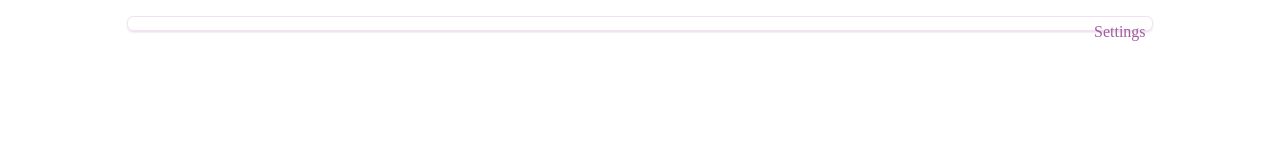
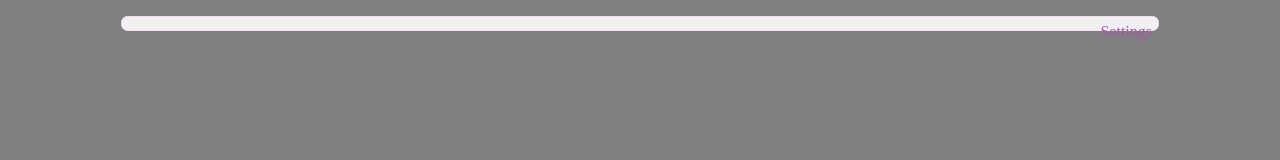
Before and after one commit to hoppang/purpleeye, a website with bundled scripts: page view/index.html in a window 1280 px wide. Built offline with nearby package versions, Linux system fonts and the light colour scheme.

Commit message:
#39 공통 css 추가

```diff
--- a/css/browser.css
+++ b/css/browser.css
@@ -11,6 +11,7 @@
     border-radius: 0.4em;
     padding: 0.4em;
     box-shadow: 0 0.1em 0.1em #a15c9f30;
+    background-color: #f0f0f0;
 }
 
 div#itemlist_content {
--- /dev/null
+++ b/css/common.css
@@ -0,0 +1,7 @@
+html, body {
+    width: 100%;
+    height: 100%;
+    margin: 0;
+    padding: 0;
+    background-color: #808080;
+}
--- a/css/settings.css
+++ b/css/settings.css
@@ -1,7 +1,3 @@
-body {
-    background-color: #808080;
-}
-
 #form_settings {
     background-color: #f5f5f5;
     padding: 0.8em;
--- a/css/viewer.css
+++ b/css/viewer.css
@@ -1,10 +1,3 @@
-html, body {
-    width: 100%;
-    height: 100%;
-    margin: 0;
-    padding: 0;
-}
-
 div#img-container {
     position:relative;
     height: 100%;
--- a/view/index.html
+++ b/view/index.html
@@ -2,6 +2,7 @@
 
 <head>
     <title>PurpleEye</title>
+    <link rel="stylesheet" href="../css/common.css">
     <link rel="stylesheet" href="../css/browser.css">
 </head>
 
```
Also changed, not shown: view/settings.html (+1 -0 lines), view/viewer.html (+1 -0 lines).
